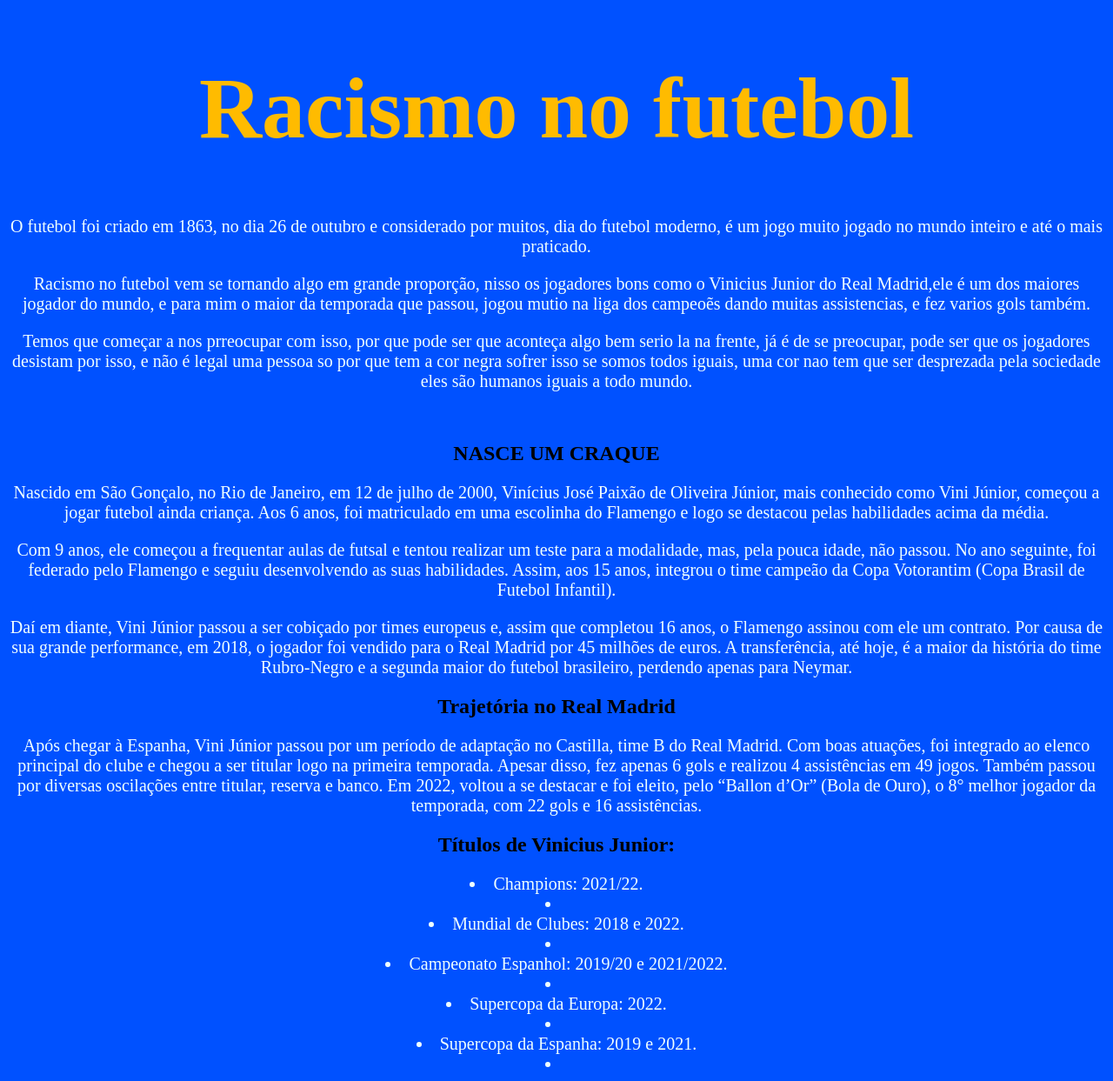
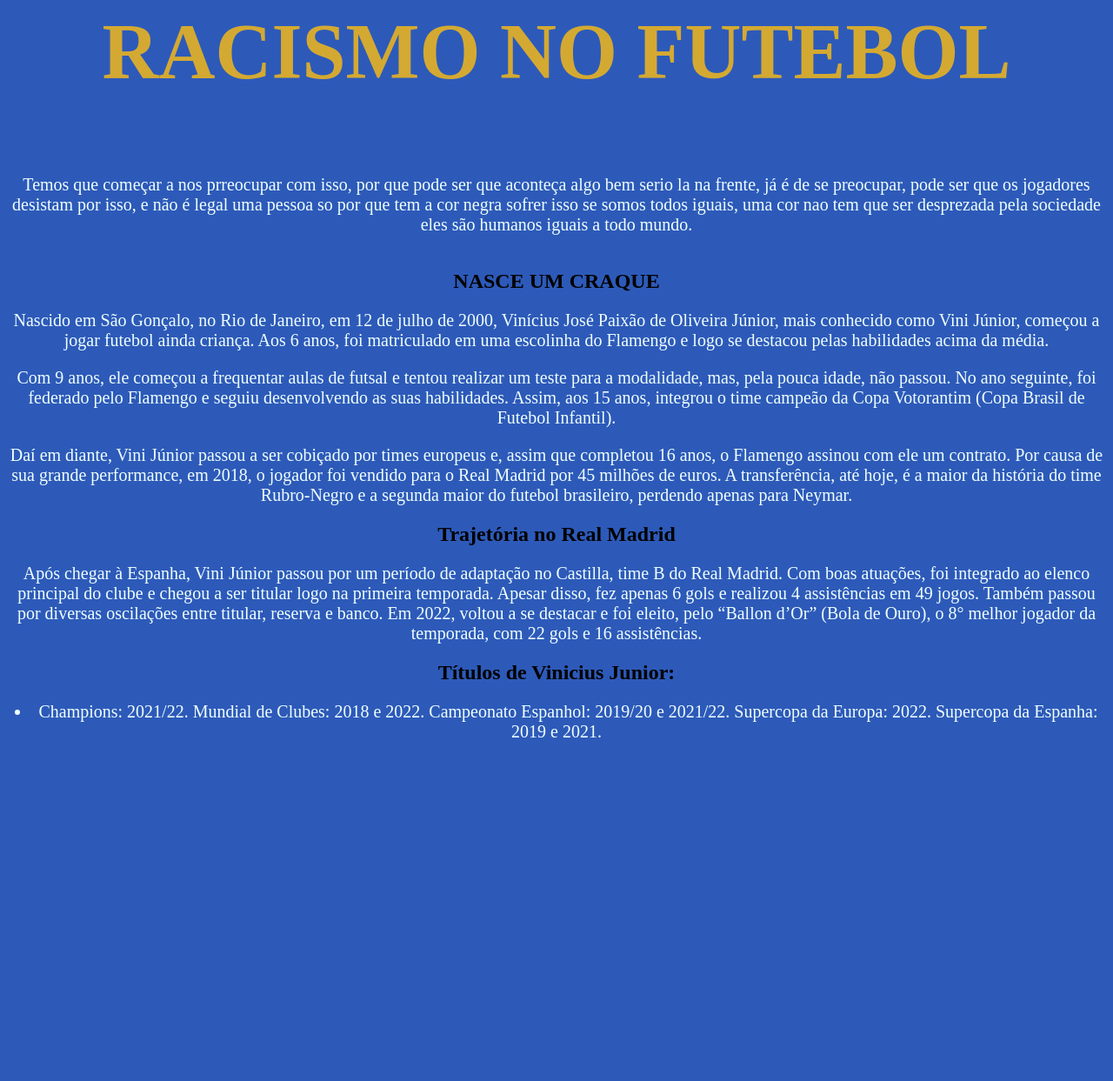
Before and after one commit to thiago077/teste-prog-2b, a plain HTML site: page index.html in a window 1280 px wide. Shown: the whole page at 87% size. After the commit the page ends 861 px from the top, so only its background shows below. Drawn offline with Linux system fonts and the light colour scheme.

Commit message:
Add files via upload

```diff
--- a/index.html
+++ b/index.html
@@ -1,42 +1,33 @@
-<!DOCTYPE html>
-<html lang="en">
-<head>
-    <meta charset="UTF-8">
-    <meta http-equiv="X-UA-Compatible" content="IE=edge">
+<meta http-equiv="X-UA-Compatible" content="IE=edge">
     <meta name="viewport" content="width=device-width, initial-scale=1.0">
-    <title>Racismo no futebol</title>
+
     <link rel="stylesheet" href="style.css">
 </head>
 <body>
+<title>Racismo no futebol</title>
 </body>
-</body>
-<center><h1>Racismo no futebol</h1></center>
-
-<center><p>O futebol foi criado em 1863, no dia 26 de outubro e considerado por muitos, dia do futebol moderno, é um jogo muito jogado no mundo inteiro e até o mais praticado.<p>
-
-<p>Racismo no futebol vem se tornando algo em grande proporção, nisso os jogadores bons como o Vinicius Junior do Real Madrid,ele é um dos maiores jogador do mundo, e para mim o maior da temporada que passou, jogou mutio na liga dos campeoẽs dando muitas assistencias, e fez varios gols também.<p>
+<title>Racismo no futebol</title>
+<center><h3>RACISMO NO FUTEBOL</h3></center>
 
 <p>Temos que começar a nos prreocupar com isso, por que pode ser que aconteça algo bem serio la na frente, já é de se preocupar, pode ser que os jogadores desistam por isso, e não é legal uma pessoa so por que tem a cor negra sofrer isso se somos todos iguais, uma cor nao tem que ser desprezada pela sociedade eles são humanos iguais a todo mundo.<p></center>
 
 <center><img src="6294f189a3c8b.jpeg" alt=""></center>
+
 <center><h2>NASCE UM CRAQUE<h2></center>
+
 <center><p>Nascido em São Gonçalo, no Rio de Janeiro, em 12 de julho de 2000, Vinícius José Paixão de Oliveira Júnior, mais conhecido como Vini Júnior, começou a jogar futebol ainda criança. Aos 6 anos, foi matriculado em uma escolinha do Flamengo e logo se destacou pelas habilidades acima da média.<p>
 
 <p>Com 9 anos, ele começou a frequentar aulas de futsal e tentou realizar um teste para a modalidade, mas, pela pouca idade, não passou. No ano seguinte, foi federado pelo Flamengo e seguiu desenvolvendo as suas habilidades. Assim, aos 15 anos, integrou o time campeão da Copa Votorantim (Copa Brasil de Futebol Infantil).<p>
 
 <p>Daí em diante, Vini Júnior passou a ser cobiçado por times europeus e, assim que completou 16 anos, o Flamengo assinou com ele um contrato. Por causa de sua grande performance, em 2018, o jogador foi vendido para o Real Madrid por 45 milhões de euros. A transferência, até hoje, é a maior da história do time Rubro-Negro e a segunda maior do futebol brasileiro, perdendo apenas para Neymar.<p></center>
+
     <center><h2>Trajetória no Real Madrid</h2><center>
+
 <center><p>Após chegar à Espanha, Vini Júnior passou por um período de adaptação no Castilla, time B do Real Madrid. Com boas atuações, foi integrado ao elenco principal do clube e chegou a ser titular logo na primeira temporada. Apesar disso, fez apenas 6 gols e realizou 4 assistências em 49 jogos. Também passou por diversas oscilações entre titular, reserva e banco. Em 2022, voltou a se destacar e foi eleito, pelo “Ballon d’Or” (Bola de Ouro), o 8° melhor jogador da temporada, com 22 gols e 16 assistências.<p><center>
+
 <center><h2>Títulos de Vinicius Junior:<h2></center>
-
-<center><li class="itens">Champions: 2021/22.<li>
-
-<li class="itens">Mundial de Clubes: 2018 e 2022.<li>
-
-<li class="itens">Campeonato Espanhol: 2019/20 e 2021/2022.<li>
-
-<li class="itens">Supercopa da Europa: 2022.<li>
-
-<li class="itens">Supercopa da Espanha: 2019 e 2021.<li></center>
-</body>
-</html>
+ <li>Champions: 2021/22.
+    Mundial de Clubes: 2018 e 2022.
+    Campeonato Espanhol: 2019/20 e 2021/22.
+    Supercopa da Europa: 2022.
+    Supercopa da Espanha: 2019 e 2021.</li>
--- a/style.css
+++ b/style.css
@@ -1,12 +1,12 @@
 body {
-    background-color: rgb(0, 81, 255);
+    background-color: rgb(45, 90, 185);
     text-align: justify;
 }
 
-h1 {
-    color: rgb(255, 187, 0);
+h3 {
+    color: rgb(212, 169, 50);
     text-align: center;
-    font-size: 100px;
+    font-size: 90px;
 }
 
 p {
```
